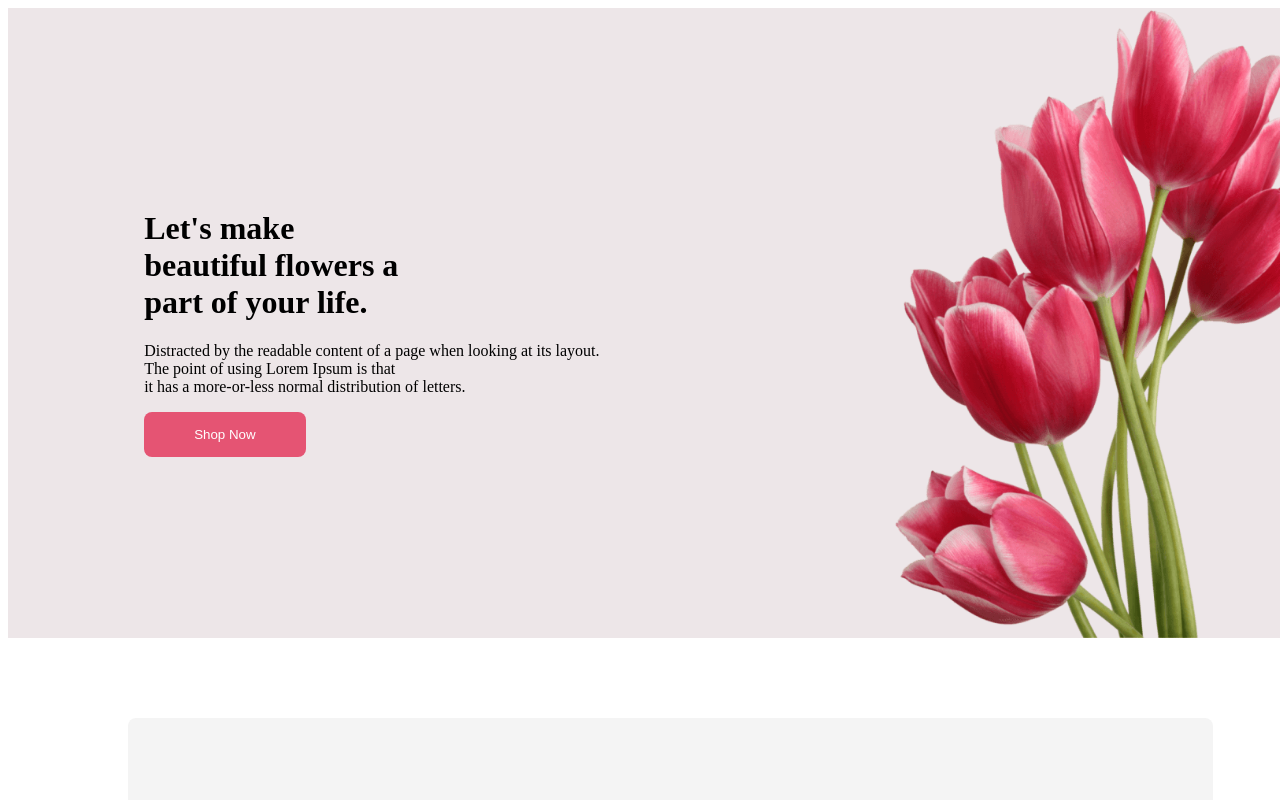
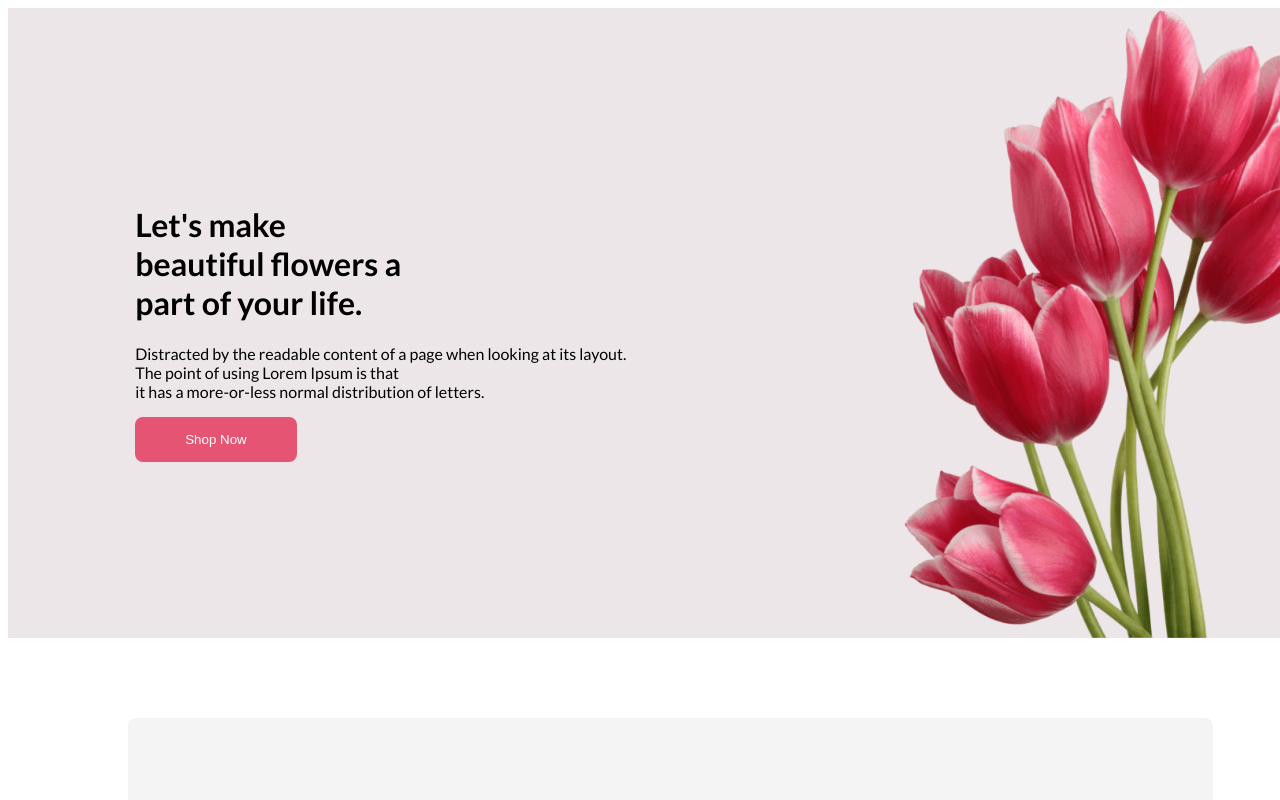
Before and after one commit to GulamRosul/flower-shop-assignment2, a plain HTML site: page index.html in a window 1280 px wide. Shown: the top 800 px of the page. Drawn offline with Linux system fonts and the light colour scheme.

Commit message:
added font family

```diff
--- a/index.html
+++ b/index.html
@@ -5,6 +5,9 @@
     <meta name="viewport" content="width=device-width, initial-scale=1.0" />
     <title>Flower point</title>
     <link rel="stylesheet" href="styels/styels.css" />
+    <link rel="preconnect" href="https://fonts.googleapis.com">
+<link rel="preconnect" href="https://fonts.gstatic.com" crossorigin>
+<link href="https://fonts.googleapis.com/css2?family=Lato:wght@400;700&family=Open+Sans:ital,wght@1,400;1,800&display=swap" rel="stylesheet">
   </head>
 
   <body>
--- a/styels/styels.css
+++ b/styels/styels.css
@@ -1,3 +1,7 @@
+body{
+    font-family: 'Lato', sans-serif;
+}
+
 .banner{
     display: flex;
     align-items: center;
```
